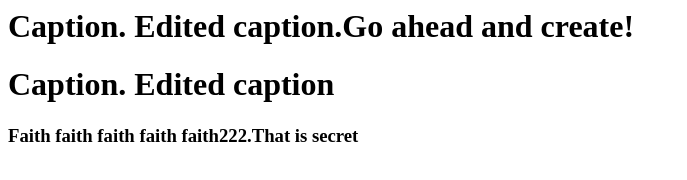
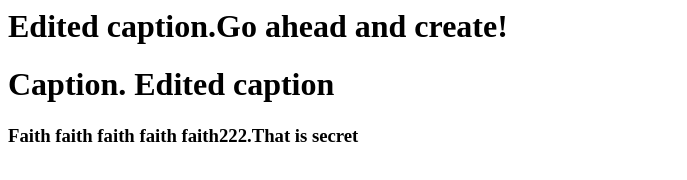
Before and after one commit to kudoman123/sampleDemo, a plain HTML site: page index.html in a window 1280 px wide. Shown: the whole page, without its empty margins (0-687 px from the left). Drawn offline with Linux system fonts and the light colour scheme.

Commit message:
Update index.html
updated2

```diff
--- a/index.html
+++ b/index.html
@@ -1,6 +1,6 @@
 <html>
 <body>
-<h1>Caption. Edited caption.Go ahead and create!<h1>
+<h1>Edited caption.Go ahead and create!<h1>
 <h1>Caption. Edited caption<h1>
 <h3>Faith faith faith faith faith222.That is secret<h3>
 </body>
```
